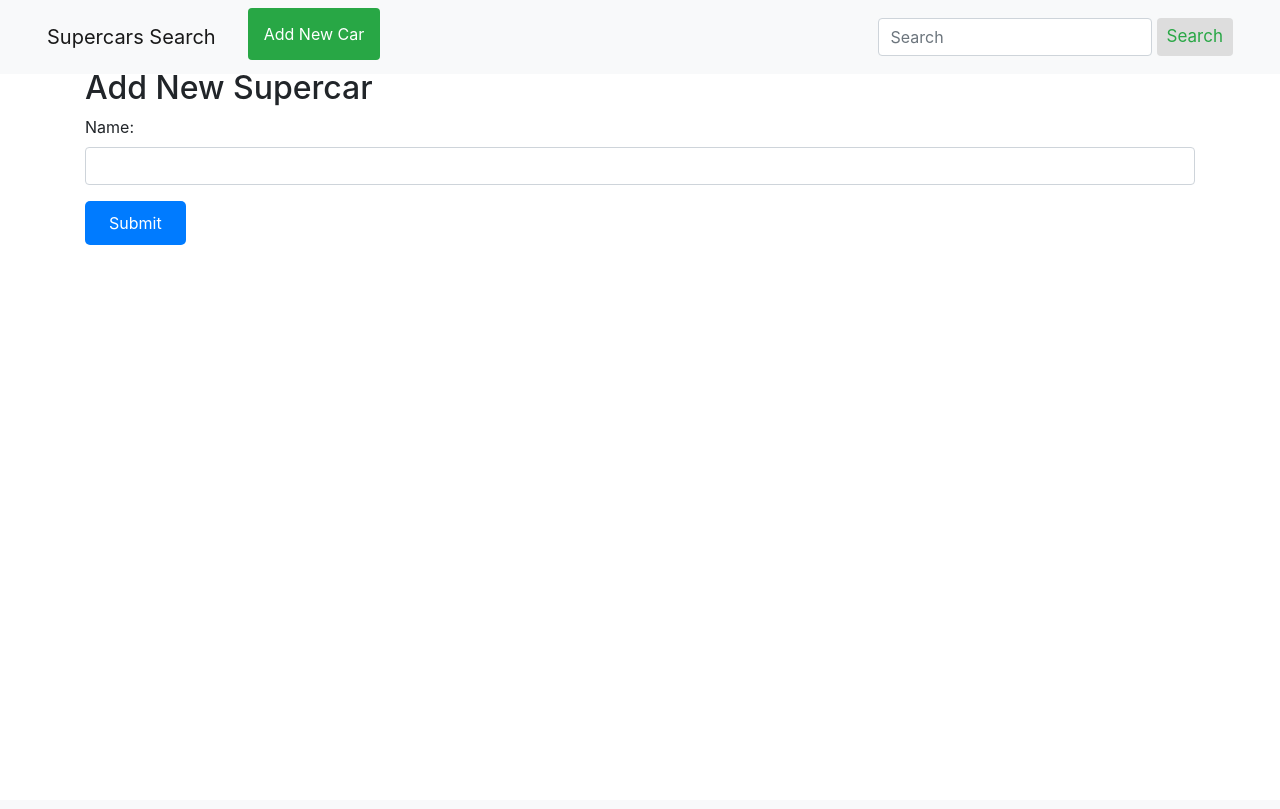
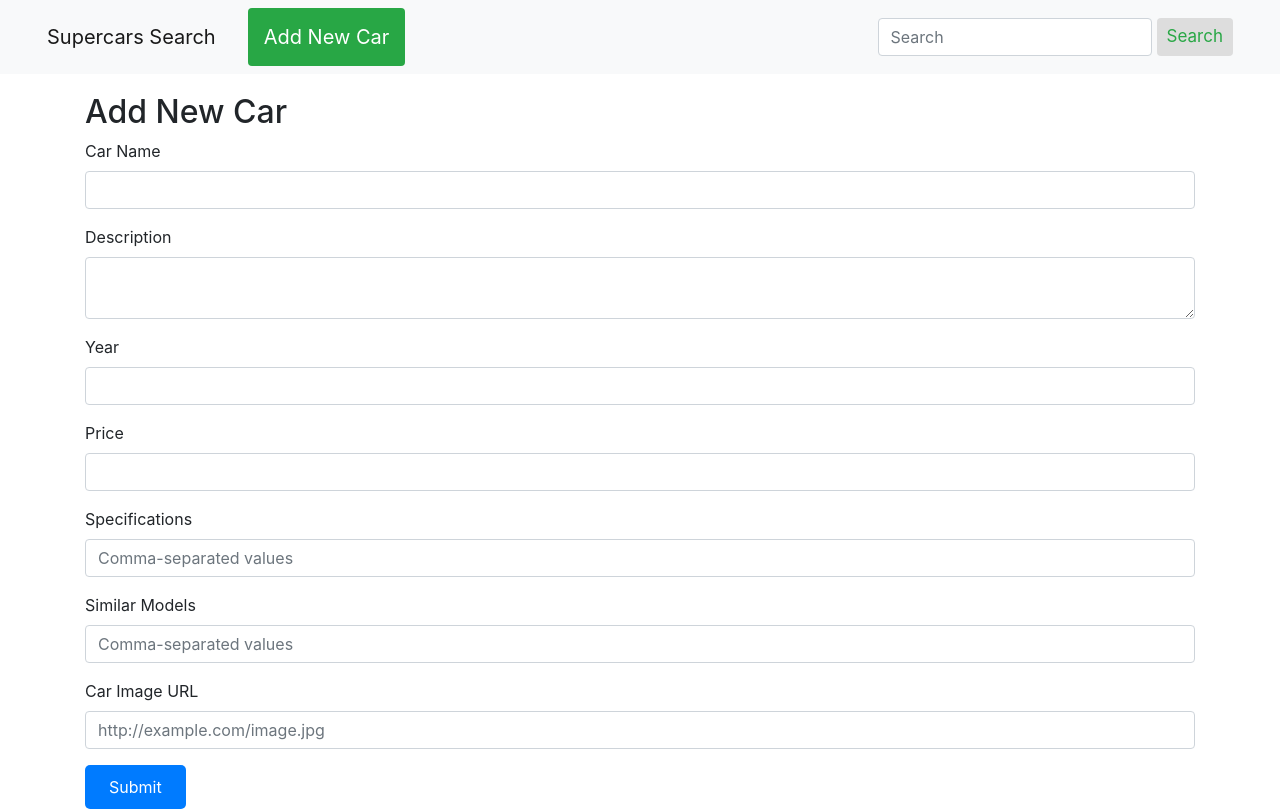
Before and after one commit to Harold-coder/ui-design-midterm, a Flask app: page /add in a window 1280 px wide. Before the commit the page ends 245 px from the top, so only its background shows below. Run offline with Flask 3, Linux system fonts and the light colour scheme; some libraries are stand-ins or nearby versions.

Commit message:
Implemented urls, add_form sort of works but just displays a bs json

```diff
--- a/server.py
+++ b/server.py
@@ -5,6 +5,9 @@
 from flask import Flask, render_template, request, redirect, url_for, jsonify, abort
 
 app = Flask(__name__)
+
+# Sample car to add:
+# https://i.ibb.co/yNSHd4K/Screenshot-2024-03-08-at-12-41-54.png
 
 supercars = [
     {
@@ -14,6 +17,7 @@ supercars = [
       "year": "2020",
       "price": "550000",
       "specs": ["V8 engine", "986 hp", "2.5 sec 0-60 mph"],
+      "image": "https://i.ibb.co/Mcjz7VB/1.png",
       "similar_models": ["McLaren P1", "Porsche 918 Spyder"]
     },
     {
@@ -23,6 +27,7 @@ supercars = [
       "year": "2019",
       "price": "600000",
       "specs": ["V12 engine", "759 hp", "2.8 sec 0-60 mph"],
+      "image": "https://i.ibb.co/MpntqNW/2.png",
       "similar_models": ["Ferrari 812 Superfast", "Bugatti Chiron"]
     },
     {
@@ -32,6 +37,7 @@ supercars = [
       "year": "2018",
       "price": "300000",
       "specs": ["Twin-turbo V8 engine", "710 hp", "2.9 sec 0-60 mph"],
+      "image": "https://i.ibb.co/0y9CvSW/3.png",
       "similar_models": ["Ferrari F8 Tributo", "Lamborghini Huracán EVO"]
     },
     {
@@ -41,6 +47,7 @@ supercars = [
       "year": "2017",
       "price": "3000000",
       "specs": ["Quad-turbocharged W16 engine", "1500 hp", "2.4 sec 0-60 mph"],
+      "image": "https://i.ibb.co/1JcHhzg/4.png",
       "similar_models": ["Koenigsegg Agera RS", "Hennessey Venom F5"]
     },
     {
@@ -50,6 +57,7 @@ supercars = [
       "year": "2018",
       "price": "293200",
       "specs": ["Twin-turbo flat-six engine", "700 hp", "2.7 sec 0-60 mph"],
+      "image": "https://i.ibb.co/5KT9jr5/5.png",
       "similar_models": ["Chevrolet Corvette ZR1", "Nissan GT-R NISMO"]
     },
     {
@@ -59,6 +67,7 @@ supercars = [
       "year": "2020",
       "price": "316300",
       "specs": ["5.2L V12 engine", "715 hp", "3.4 sec 0-60 mph"],
+      "image": "https://i.ibb.co/hWH97cv/6.png",
       "similar_models": ["Bentley Continental GT", "Mercedes-AMG GT R"]
     },
     {
@@ -68,6 +77,7 @@ supercars = [
       "year": "2021",
       "price": "325000",
       "specs": ["4.0L V8 BiTurbo engine", "720 hp", "3.1 sec 0-60 mph"],
+      "image": "https://i.ibb.co/MCTqCwN/7.png",
       "similar_models": ["McLaren 600LT", "Ferrari 488 Pista"]
     },
     {
@@ -77,6 +87,7 @@ supercars = [
       "year": "2021",
       "price": "3000000",
       "specs": ["5.0L Twin-Turbo V8 engine", "1600 hp", "2.5 sec 0-60 mph"],
+      "image": "https://i.ibb.co/vQZ3Hw3/8.png",
       "similar_models": ["Pagani Huayra", "Lotus Evija"]
     },
     {
@@ -86,6 +97,7 @@ supercars = [
       "year": "2017",
       "price": "2500000",
       "specs": ["6.0L Twin-Turbo V12 engine", "790 hp", "2.8 sec 0-60 mph"],
+      "image": "https://i.ibb.co/0J3XNzF/9.png",
       "similar_models": ["Lamborghini Centenario", "Ferrari LaFerrari"]
     },
     {
@@ -95,6 +107,7 @@ supercars = [
       "year": "2019",
       "price": "350000",
       "specs": ["3.9L Twin-Turbo V8 engine", "711 hp", "2.85 sec 0-60 mph"],
+      "image": "https://i.ibb.co/T8p87jd/10.png",
       "similar_models": ["Porsche 911 GT3 RS", "Audi R8 V10 Performance"]
     },
     {
@@ -104,6 +117,7 @@ supercars = [
       "year": "2021",
       "price": "210000",
       "specs": ["3.0L Twin-Turbo V6 engine", "621 hp", "2.9 sec 0-60 mph"],
+      "image": "https://i.ibb.co/ZHVfc3V/11.png",
       "similar_models": ["Aston Martin Vantage", "Jaguar F-Type SVR"]
     },
     {
@@ -113,6 +127,7 @@ supercars = [
       "year": "2013",
       "price": "1150000",
       "specs": ["Twin-turbo V8 engine", "903 hp", "2.8 sec 0-60 mph"],
+      "image": "https://i.ibb.co/9V1cwhC/12.png",
       "similar_models": ["LaFerrari", "Porsche 918 Spyder"]
     },
     {
@@ -122,6 +137,7 @@ supercars = [
       "year": "2017",
       "price": "274390",
       "specs": ["V10 engine", "631 hp", "2.9 sec 0-60 mph"],
+      "image": "https://i.ibb.co/JK50Hhm/13.png",
       "similar_models": ["Audi R8 V10 Performance", "Porsche 911 GT3 RS"]
     },
    {
@@ -131,6 +147,7 @@ supercars = [
       "year": "2021",
       "price": "3000000",
       "specs": ["Cosworth V12 engine", "1139 hp", "2.5 sec 0-60 mph"],
+      "image": "https://i.ibb.co/xM5tXMZ/14.png",
       "similar_models": ["McLaren Senna", "Mercedes-AMG One"]
     }
 ]
@@ -178,14 +195,21 @@ def add_car():
             # Return error if validation fails
             return jsonify({'status': 'error', 'message': 'Invalid input'}), 400
 
+        # Get the image URL
+        image_url = request.form.get('image', '').strip()
+        if not image_url:
+            # Return error if no image URL is provided
+            return jsonify({'status': 'error', 'message': 'Image URL is required'}), 400
+
+        current_id = len(supercars)
         # Create the new car entry
-        global current_id
         new_car = {
             'id': str(current_id + 1),
             'name': name,
             'description': description,
             'year': year,
             'price': price,
+            'image': image_url
             # Include specs and similar_models with proper validation
         }
         supercars.append(new_car)
--- a/static/index.js
+++ b/static/index.js
@@ -36,8 +36,9 @@ function highlightSearchTerms() {
   if (!query) return; // If there's no query, don't proceed
 
   const regex = new RegExp(`(${query})`, 'gi'); // Global, case-insensitive
-  // Adjusted to select h5 and p elements directly within the list-group-item-action class
-  const searchResults = document.querySelectorAll('.list-group-item-action h5, .list-group-item-action p');
+
+  // Include <small> tags in the querySelectorAll to target year information
+  const searchResults = document.querySelectorAll('.list-group-item-action h5, .list-group-item-action p, .list-group-item-action small');
 
   searchResults.forEach(element => {
       if (element.textContent) {
@@ -46,29 +47,153 @@ function highlightSearchTerms() {
   });
 }
 
+
 document.addEventListener('DOMContentLoaded', function() {
-  const form = document.getElementById('add-car-form');
-  if (form) {
-    form.addEventListener('submit', function(event) {
+  const addCarForm = document.getElementById('add-car-form');
+  addCarForm.addEventListener('submit', validateForm);
+});
+
+function validateForm(event) {
+  event.preventDefault(); // Stop the form from submitting until validation is complete
+
+  const form = event.target;
+
+  // Get form inputs
+  const name = document.getElementById('carName').value.trim();
+  const description = document.getElementById('carDescription').value.trim();
+  const year = document.getElementById('carYear').value.trim();
+  const price = document.getElementById('carPrice').value.trim();
+  // Continue for specs and similar_models
+
+  let isValid = true; // Flag to determine if the form should be submitted
+
+  // Name validation
+  if (!name) {
+      alert('Car name is required.');
+      isValid = false;
+  }
+
+  // Description validation
+  if (!description) {
+      alert('Description is required.');
+      isValid = false;
+  }
+
+  // Year validation
+  if (!year || isNaN(year) || parseInt(year) < 1886 || parseInt(year) > new Date().getFullYear()) {
+      alert('Please enter a valid year.');
+      isValid = false;
+  }
+
+  // Price validation
+  if (!price || isNaN(parseFloat(price))) {
+      alert('Please enter a valid price.');
+      isValid = false;
+  }
+
+  // Image upload validation
+  const imageUrl = document.getElementById('carImage').value.trim();
+  if (!imageUrl || !isValidUrl(imageUrl)) {
+      alert('Please enter a valid image URL.');
+      isValid = false;
+  }
+
+  if (isValid) {
+      // If all fields are valid, submit the form
+      form.submit();
+  }
+}
+
+// Helper function to validate URL
+function isValidUrl(string) {
+  let url;
+
+  try {
+    url = new URL(string);
+  } catch (_) {
+    return false;
+  }
+
+  return url.protocol === "http:" || url.protocol === "https:";
+}
+
+
+// document.addEventListener('DOMContentLoaded', function() {
+//   const addCarForm = document.getElementById('add-car-form');
+//   if(addCarForm) {
+//       addCarForm.addEventListener('submit', function(event) {
+//           event.preventDefault();
+
+//           // Create a FormData object, passing in the form
+//           const formData = new FormData(addCarForm);
+
+//           // Use the Fetch API to submit the form data
+//           fetch('/add', {
+//               method: 'POST',
+//               body: formData,
+//           })
+//           .then(response => response.json()) // Convert the response to JSON
+//           .then(data => {
+//               console.log('Success:', data);
+//               // Clear the form
+//               addCarForm.reset();
+//               // Focus on the first input element for a new entry
+//               document.getElementById('carName').focus();
+//               // Optionally, show success message and link to view the new item
+//               const successMessage = document.getElementById('success-message');
+//               successMessage.innerHTML = `New item successfully created. <a href="/view/${data.id}">See it here</a>`;
+//               successMessage.style.display = 'block';
+//           })
+//           .catch((error) => {
+//               console.error('Error:', error);
+//           });
+//       });
+//   }
+// });
+
+
+document.addEventListener('DOMContentLoaded', function() {
+  const addCarForm = document.getElementById('add-car-form');
+  if(addCarForm) {
+      addCarForm.addEventListener('submit', function(event) {
           event.preventDefault();
 
-      // Collect form data
-      const formData = new FormData(form);
+          // Perform validation checks here
+          // If validation fails, return to stop the form submission
+          // Example validation check:
+          // if (document.getElementById('carName').value.trim() === '') {
+          //     alert('Car name is required.');
+          //     return;
+          // }
 
-      // Send POST request with Fetch API
+          // Assuming validation passes, continue with form submission
+          const formData = new FormData(addCarForm);
+
+          // Use the Fetch API to submit the form data
           fetch('/add', {
               method: 'POST',
-        body: formData
+              body: formData,
           })
-      .then(response => response.json())
+          .then(response => {
+              if (!response.ok) {
+                  throw new Error('Network response was not ok');
+              }
+              return response.json();
+          })
           .then(data => {
-        if (data.status === 'success') {
-          // Handle success, e.g., show success message, redirect, etc.
-        } else {
-          // Handle error, e.g., show error message
-        }
+              console.log('Success:', data);
+              // Clear the form
+              addCarForm.reset();
+              // Focus on the first input element for a new entry
+              document.getElementById('carName').focus();
+              // Optionally, show success message and link to view the new item
+              const successMessage = document.getElementById('success-message');
+              successMessage.innerHTML = `New item successfully created. <a href="/view/${data.id}">See it here</a>`;
+              successMessage.style.display = 'block';
           })
-      .catch(error => console.error('Error:', error));
+          .catch((error) => {
+              console.error('Error:', error);
+          });
       });
   }
 });
--- a/static/navbar.css
+++ b/static/navbar.css
@@ -58,6 +58,7 @@ body {
     color: white; /* Text color */
     background-color: #28a745; /* Green background */
     padding: 6px 12px;
+    font-size: 1.25rem;
     border-radius: 4px;
     text-decoration: none;
     transition: color 0.2s ease-in-out, background-color 0.2s ease-in-out;
@@ -167,3 +168,7 @@ mark {
     background-color: yellow;
     color: black;
 }
+
+.add-car-container {
+    padding-top: 2rem;
+}
--- a/templates/add_car.html
+++ b/templates/add_car.html
@@ -2,15 +2,39 @@
 {% extends "base.html" %}
 
 {% block content %}
-<div class="container mt-4">
-    <h2>Add New Supercar</h2>
-    <form id="add-car-form" action="{{ url_for('add_car') }}" method="post">
-        <!-- Include all necessary form fields here -->
-        <div class="form-group">
-            <label for="name">Name:</label>
-            <input type="text" class="form-control" id="name" name="name" required>
+<div class="container mt-5">
+    <div id="success-message" style="display: none;"></div>
+    <h2>Add New Car</h2>
+    <form id="add-car-form" method="post" enctype="multipart/form-data">
+        <!-- enctype is important for file upload -->
+        <div class="mb-3">
+            <label for="carName" class="form-label">Car Name</label>
+            <input type="text" class="form-control" id="carName" name="name" required>
         </div>
-        <!-- Add other fields similarly -->
+        <div class="mb-3">
+            <label for="carDescription" class="form-label">Description</label>
+            <textarea class="form-control" id="carDescription" name="description" required></textarea>
+        </div>
+        <div class="mb-3">
+            <label for="carYear" class="form-label">Year</label>
+            <input type="number" class="form-control" id="carYear" name="year" required>
+        </div>
+        <div class="mb-3">
+            <label for="carPrice" class="form-label">Price</label>
+            <input type="text" class="form-control" id="carPrice" name="price" required>
+        </div>
+        <div class="mb-3">
+            <label for="carSpecs" class="form-label">Specifications</label>
+            <input type="text" class="form-control" id="carSpecs" name="specs" placeholder="Comma-separated values" required>
+        </div>
+        <div class="mb-3">
+            <label for="carModels" class="form-label">Similar Models</label>
+            <input type="text" class="form-control" id="carModels" name="similar_models" placeholder="Comma-separated values" required>
+        </div>
+        <div class="mb-3">
+            <label for="carImage" class="form-label">Car Image URL</label>
+            <input type="text" class="form-control" id="carImage" name="image" placeholder="http://example.com/image.jpg" required>
+        </div>
         <button type="submit" class="btn btn-primary">Submit</button>
     </form>
 </div>
--- a/templates/base.html
+++ b/templates/base.html
@@ -10,7 +10,8 @@
     <link rel="stylesheet" href="{{ url_for('static', filename='navbar.css') }}">
     <script type="text/javascript" src="{{ url_for('static', filename = 'index.js') }}"></script>
 
-    <script src="http://code.jquery.com/jquery-3.3.1.min.js"></script>
+        <script src="http://code.jquery.com/jquery-3.3.1.min.js"></script>
+        <script src="https://ajax.googleapis.com/ajax/libs/jquery/3.5.1/jquery.min.js"></script>
       <script src="https://code.jquery.com/ui/1.12.0/jquery-ui.min.js"></script>
       <link rel="stylesheet" href="http://code.jquery.com/ui/1.12.1/themes/base/jquery-ui.css">
 </head>
--- a/templates/home.html
+++ b/templates/home.html
@@ -12,7 +12,7 @@
         {% for supercar in featured_supercars %}
         <div class="col-md-4 mb-4">
             <div class="card">
-                <img src="{{ url_for('static', filename='images/' + supercar.id + '.png') }}" class="card-img-top" alt="{{ supercar.name }}">
+                <img src="{{ supercar.image }}" class="card-img-top" alt="{{ supercar.name }}">
                 <div class="card-body">
                     <h5 class="card-title">{{ supercar.name }}</h5>
                     <p class="card-text">{{ supercar.description }}</p>
--- a/templates/view.html
+++ b/templates/view.html
@@ -3,6 +3,7 @@
 {% block content %}
 <div class="container mt-4 view-page">
     <h2>{{ item.name }}</h2>
+    <img src="{{ item.image }}" class="img-fluid" alt="Image of {{ item.name }}">
     <p>{{ item.description }}</p>
     <p>Year: {{ item.year }}</p>
     <p>Price: ${{ item.price }}</p>
```
Lines whose indentation alone changed are shown as unchanged.
